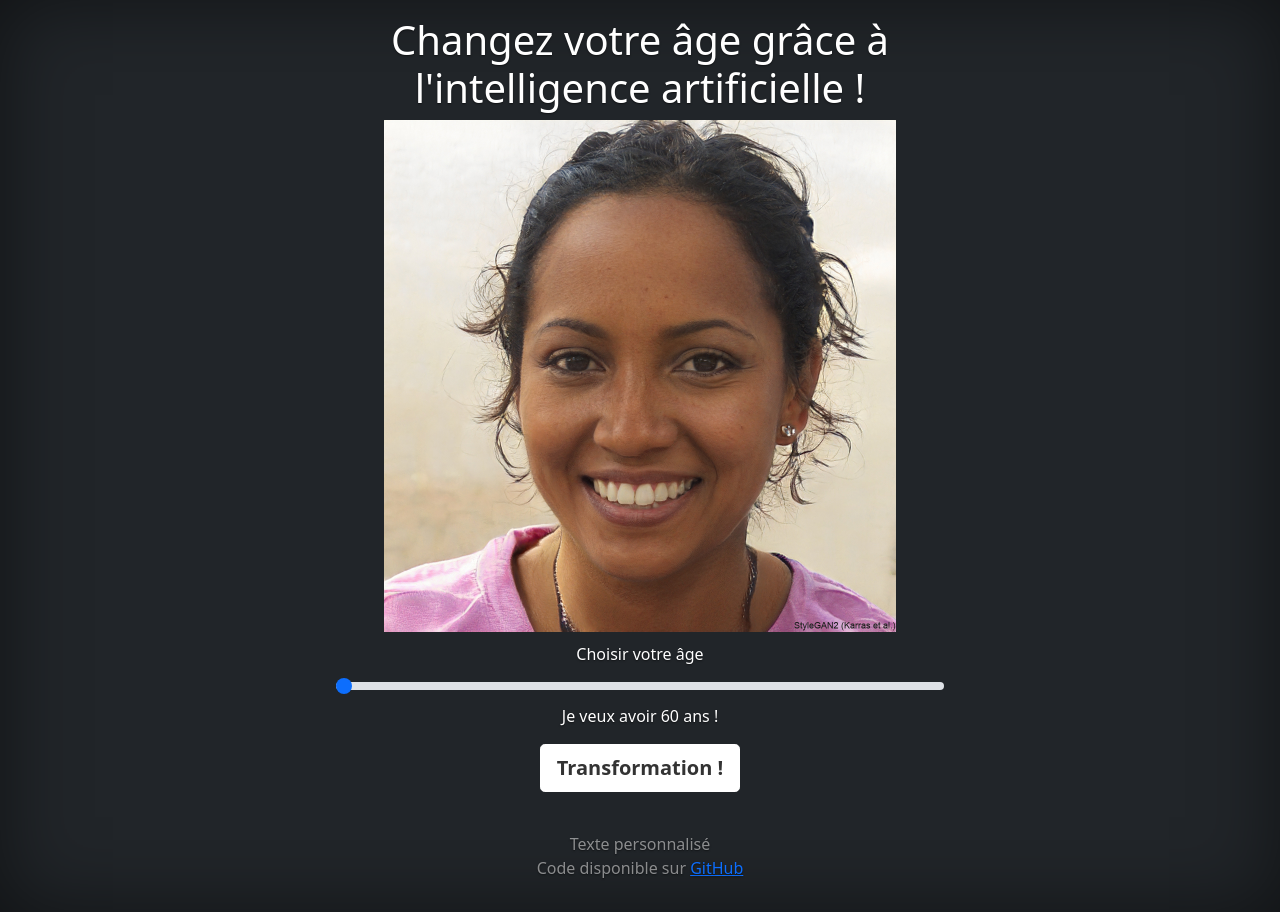
After one commit to Amustache/Face-Aging-Webapp, a Flask app: template templates/upload_demo.html in a window 1280 px wide. The commit adds this page. Run offline with Flask 3, Linux system fonts and the light colour scheme; the template is opened without the code that fills it, so the values that code supplies are empty; some libraries are stand-ins or nearby versions.

Commit message:
Add demo

```diff
--- a/app.py
+++ b/app.py
@@ -13,7 +13,7 @@ from werkzeug.exceptions import BadRequestKeyError
 import smtplib
 
 from config import REPLICATE_API_TOKEN, UPLOAD_FOLDER, DEBUG, SECRET_KEY, SMTP_SENDER, SMTP_SERVER, SMTP_PORT, \
-    SMTP_USERNAME, SMTP_PASSWORD
+    SMTP_USERNAME, SMTP_PASSWORD, DEMO
 
 
 def send_mail(send_to, subject, text, files=None):
@@ -60,21 +60,24 @@ def create_app():
 
     @app.route("/", methods=["GET"])
     def upload():
-        return render_template("upload.html")
+        if DEMO:
+            return render_template("upload_demo.html")
+        else:
+            return render_template("upload.html")
 
     @app.route("/capture", methods=["POST"])
     def capture():
         if request.method == 'POST':
-            image_data_url = request.form.get("image")
-            age = request.form.get("age")
+            if DEMO:
+                age = request.form.get("age")
+                with open(os.path.join("static", "img", "demo.jpg"), "rb") as img:
+                    image_data = img.read()
+            else:
+                image_data_url = request.form.get("image")
+                age = request.form.get("age")
+                image_data = base64.b64decode(image_data_url.split(",")[1])
 
-            # Decode the base64 data URL to obtain the image data
-            image_data = base64.b64decode(image_data_url.split(",")[1])
-
-            # Generate a filename with the current date and time
             filename = f"{datetime.now().isoformat().replace(':', '-').split('.')[0]}.png"
-
-            # Save the image in PNG format
             file_path = os.path.join(app.config["UPLOAD_FOLDER"], filename)
             with open(file_path, "wb") as fh:
                 fh.write(image_data)
--- a/templates/show.html
+++ b/templates/show.html
@@ -2,7 +2,9 @@
 {% block content %}
 <h1>Veuillez attendre que la transformation soit réalisée !</h1>
 <p>Note : cela peut prendre jusqu'à 20 secondes.</p>
-<img src="{{ url_for('show_file', filename=filename) }}">
+<div class="d-flex justify-content-center">
+  <img src="{{ url_for('show_file', filename=filename) }}" height="512px">
+</div>
 <div class="spinner-grow text-primary" role="status">
   <span class="sr-only"></span>
 </div>
--- /dev/null
+++ b/templates/upload_demo.html
@@ -0,0 +1,24 @@
+{% extends "basis.html" %}
+{% block content %}
+<h1>Changez votre âge grâce à l'intelligence artificielle !</h1>
+<div class="d-flex justify-content-center">
+  <img src="{{ url_for('static', filename='img/demo.jpg') }}" height="512px" style="margin-bottom: 10px;" />
+</div>
+<div class="--display --w-100 --h-40">
+  <form class="--display --w-60 --h-100" method="POST" action="{{ url_for('capture') }}" enctype="multipart/form-data">
+    <input type="hidden" name="image" id="file-input"/>
+    <label for="age" class="form-label">Choisir votre âge</label>
+    <input type="range" class="form-range" min="60" max="90" value="60" step="5" name="age" id="age"
+           onChange="document.getElementById('rangeval').innerText = document.getElementById('age').value">
+    <p>Je veux avoir <span id="rangeval">60</span> ans !</p>
+    <p class="lead mt-2">
+      <button id="captureButton" type="submit" class="btn btn-lg btn-secondary fw-bold border-white bg-white">
+        Transformation !
+      </button>
+    </p>
+  </form>
+</div>
+<br/>
+{% endblock %}
+{% block javascript%}
+{% endblock %}
```
Also changed, not shown: README.md, static/img/demo.jpg (added), static/img/demo_after.png (added), static/img/demo_before.png (added), 2 other files.
